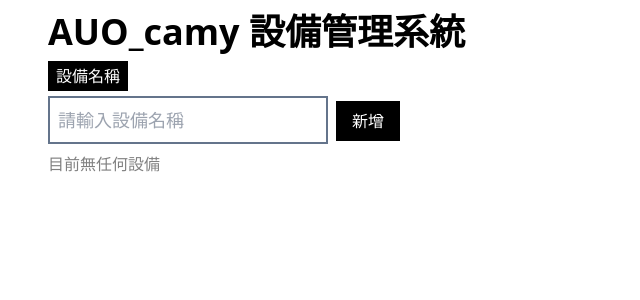
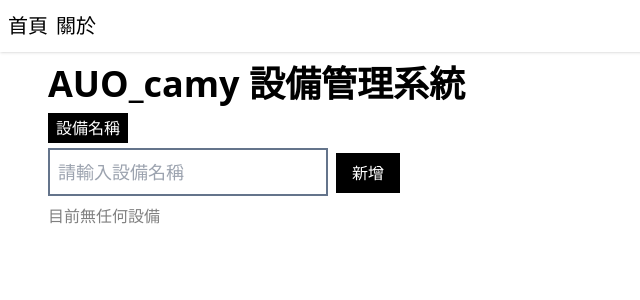
Before and after one commit to tangcamy/Base_Vue.js, a Vue app: page /#/ in a window 1280 px wide. Shown: the top 300 px of the page, without its empty margins (0-640 px from the left). Built offline with nearby package versions, Linux system fonts and the light colour scheme.

Commit message:
vue router add

```diff
--- a/package.json
+++ b/package.json
@@ -10,7 +10,8 @@
   "dependencies": {
     "axios": "^1.5.0",
     "uuid": "^9.0.0",
-    "vue": "^3.3.4"
+    "vue": "^3.3.4",
+    "vue-router": "^4.2.4"
   },
   "devDependencies": {
     "@vitejs/plugin-vue": "^4.3.1",
--- /dev/null
+++ b/src/Entry.vue
@@ -0,0 +1,16 @@
+<script setup>
+import { RouterView,RouterLink} from "vue-router"
+</script>
+
+<template>
+  <nav class="px-2 py-3 text-xl shadow">
+    <ul class="flex gap-2">
+      <li><RouterLink to="/">首頁</RouterLink></li>
+      <li><RouterLink to="/about">關於</RouterLink></li>
+    </ul>
+  </nav>
+  <!-- 渲染模板的樣式 -->
+  <main class="mx-12">
+    <RouterView> </RouterView>
+  </main>
+</template>
--- a/src/components/devices/item.vue
+++ b/src/components/devices/item.vue
@@ -1,11 +1,14 @@
 <script setup>
 import { defineProps } from 'vue'; //compiler macros 必須於< script setup>時使用，不然會出錯
+import { onBeforeUnmount } from 'vue'  //helper function
 const props = defineProps({
   device:{
   type:Object,
   required:true,
   },
 })
+
+
 
 // 廣播事件(compiler macros 只能在 <script setup>狀態下使用)
 const emits = defineEmits(['remove-item'])
@@ -15,6 +18,10 @@ const remove = () => {
   // console.log(emits)，是為一個函式(event, ...args) => instance.emit(event, ...args)
   emits('remove-item',props.device.id)
 }
+// 當remove被按掉的時候會出現這個
+onBeforeUnmount(() => {
+  console.log('before unmounted')
+})
 
 // export default {
 //   props: {
--- a/src/main.js
+++ b/src/main.js
@@ -1,8 +1,29 @@
 // 預設css樣式
 import './assets/main.css'
+import { createApp } from 'vue'
+import { createRouter,createWebHashHistory,createWebHistory} from "vue-router"
+// https://router.vuejs.org/zh/guide/
+import Entry from './Entry.vue'
+import App from '@/pages/App.vue'
+import About from '@/pages/About.vue'
+
+// console.log(createRouter)可以印出來看是否有完整
+
+// 定義路徑（路徑）
+const matchedRoute = [
+  { path: '/', component: App },
+  { path: '/about', component: About },
+]
+// 建立（路由）
+const appRouter = createRouter({
+  history: createWebHashHistory(), //createWebHashHistory（假的引擎處理）, createWebHistory （會有存在的頁面）
+  routes:matchedRoute,
+})
 
 
-import { createApp } from 'vue'
-import App from './App.vue'
+const app = createApp(Entry)
+app.use(appRouter)
+app.mount('#app')
 
-createApp(App).mount('#app')
+// 原本只有app
+// createApp(App).mount('#app')
--- /dev/null
+++ b/src/pages/About.vue
@@ -0,0 +1,3 @@
+<template>
+  <h1>about time</h1>
+</template>
--- a/src/App.vue
+++ b/src/pages/App.vue
@@ -6,7 +6,7 @@
 import DeviceInfo from '@/components/headers/info.vue' //@表示從src開始 ，可以看vite.config.js
 import DeviceItem from '@/components/devices/item.vue'
 import axios from 'axios';
-import { ref ,reactive } from 'vue'  // 資料是否有”連動效果“ helper function
+import { ref ,reactive ,onMounted , onBeforeMount, onBeforeUnmount} from 'vue'  // ref 資料是否有”連動效果“ ，這些都是helper function
 
 // 獨立通用id格式
 import {v4 as uuidv4 } from 'uuid'
@@ -39,6 +39,20 @@ function removeItem(id){
   // 刪除idindex，splice(index,刪除幾個)
   devices.splice(item, 1)
 }
+// composition - lifecycle
+onMounted(()=>{
+  console.log('mounted')
+})
+
+//composition - lifecycle，雖然是在onMounted後面，但他的lifecycle會先執行
+onBeforeMount(()=> {
+  console.log('before mounted')
+})
+
+onBeforeUnmount(()=>{
+  console.log('before unmounted')
+})
+
   // script 加入setup 也不用寫return
   // return {
   //   title,
@@ -119,7 +133,6 @@ function removeItem(id){
 
 
 <template>
-  <main class="mx-12">
   <h1 class="text-4xl font-bold my-3">{{ title }} 設備管理系統</h1>
   <form>
     <div >
@@ -156,7 +169,7 @@ function removeItem(id){
 
     </ul>
   </section>
-  </main>
+
 </template>
 
 
```
Also changed, not shown: 1 other file (tests, documents, lock files or other folders). Lines whose indentation alone changed are shown as unchanged.
